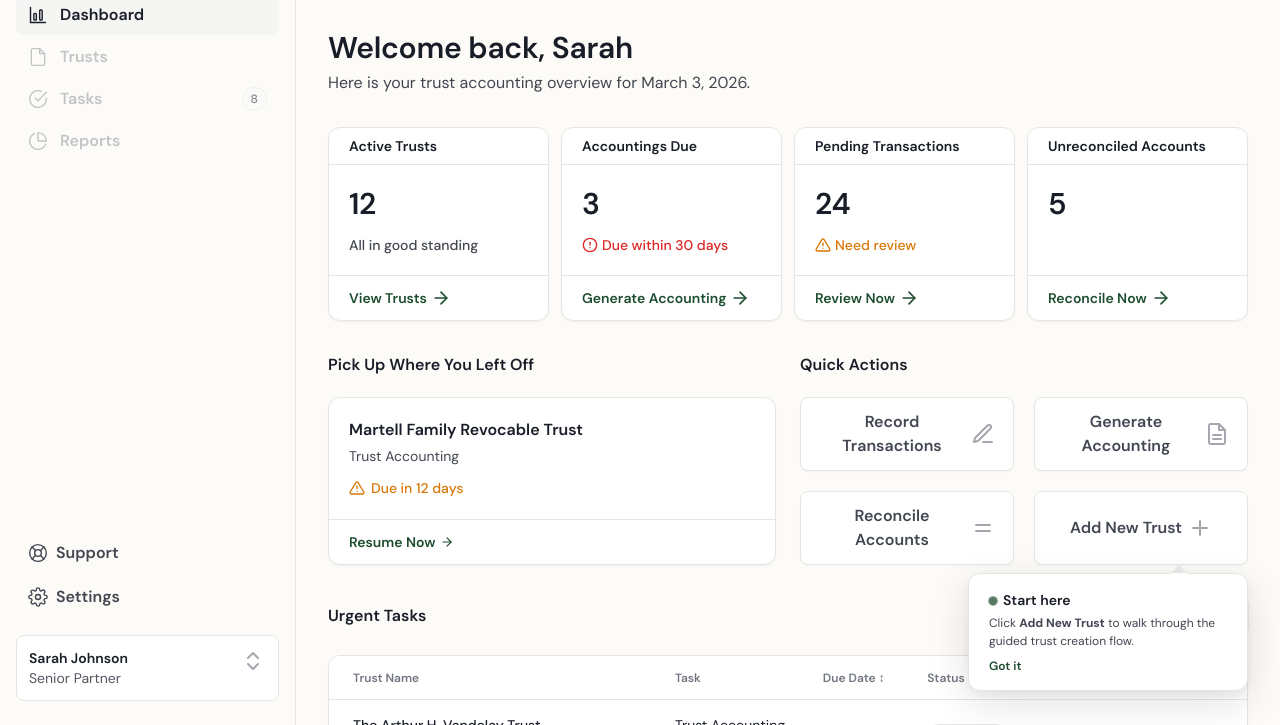
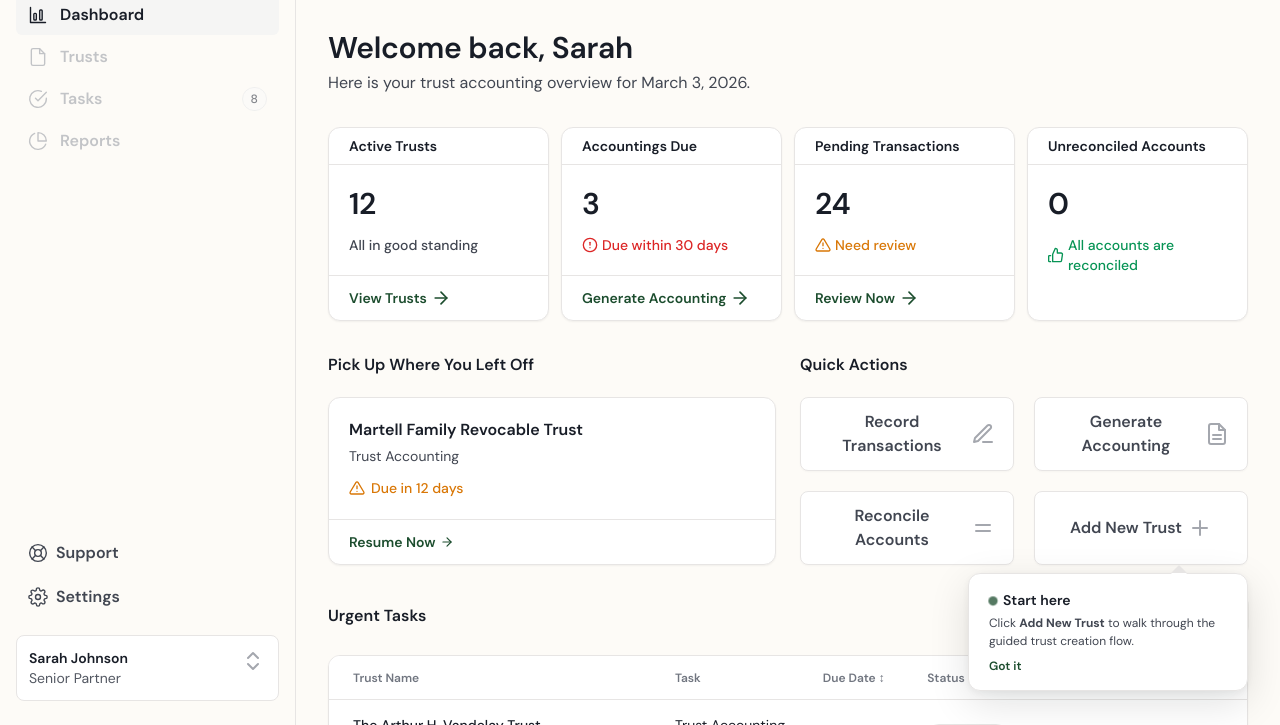
Before and after one commit to gabs-ux/entrusted, a plain HTML site: page index.html in a window 1280 px wide. Shown: the part 75-800 px from the top of the page. Drawn offline with Linux system fonts and the light colour scheme.

Commit message:
Update reconciliation card: show 0 unreconciled with success state
Co-Authored-By: Claude Opus 4.6 <noreply@anthropic.com>

```diff
--- a/index.html
+++ b/index.html
@@ -718,11 +718,8 @@ body{font-family:var(--ff);
           <div class="stat-c">
             <div class="stat-hdr">Unreconciled Accounts</div>
             <div class="stat-body">
-              <div class="stat-num">5</div>
-              <div class="stat-note muted">&nbsp;</div>
-            </div>
-            <div class="stat-foot">
-              <a class="stat-foot-lnk dash-disabled">Reconcile Now <svg xmlns="http://www.w3.org/2000/svg" width="20" height="20" viewBox="0 0 24 24" fill="none" stroke="currentColor" stroke-width="2" stroke-linecap="round" stroke-linejoin="round"><line x1="5" y1="12" x2="19" y2="12"/><polyline points="12 5 19 12 12 19"/></svg></a>
+              <div class="stat-num">0</div>
+              <div class="stat-note" style="color:var(--success)"><svg xmlns="http://www.w3.org/2000/svg" viewBox="0 0 24 24" fill="none" stroke="currentColor" stroke-width="2" stroke-linecap="round" stroke-linejoin="round"><path d="M14 9V5a3 3 0 0 0-3-3l-4 9v11h11.28a2 2 0 0 0 2-1.7l1.38-9a2 2 0 0 0-2-2.3H14z"/><path d="M4 22H2a1 1 0 0 1-1-1v-7a1 1 0 0 1 1-1h2"/></svg> All accounts are reconciled</div>
             </div>
           </div>
         </div>
```
